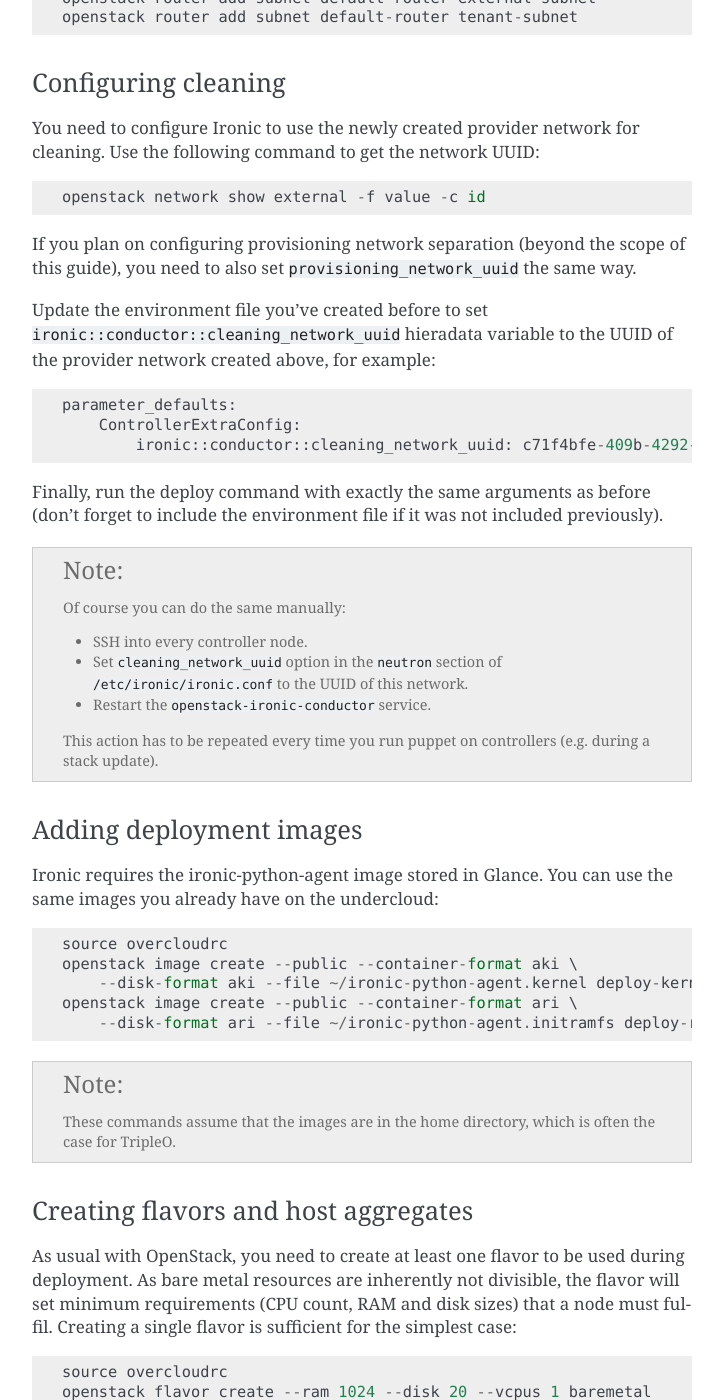
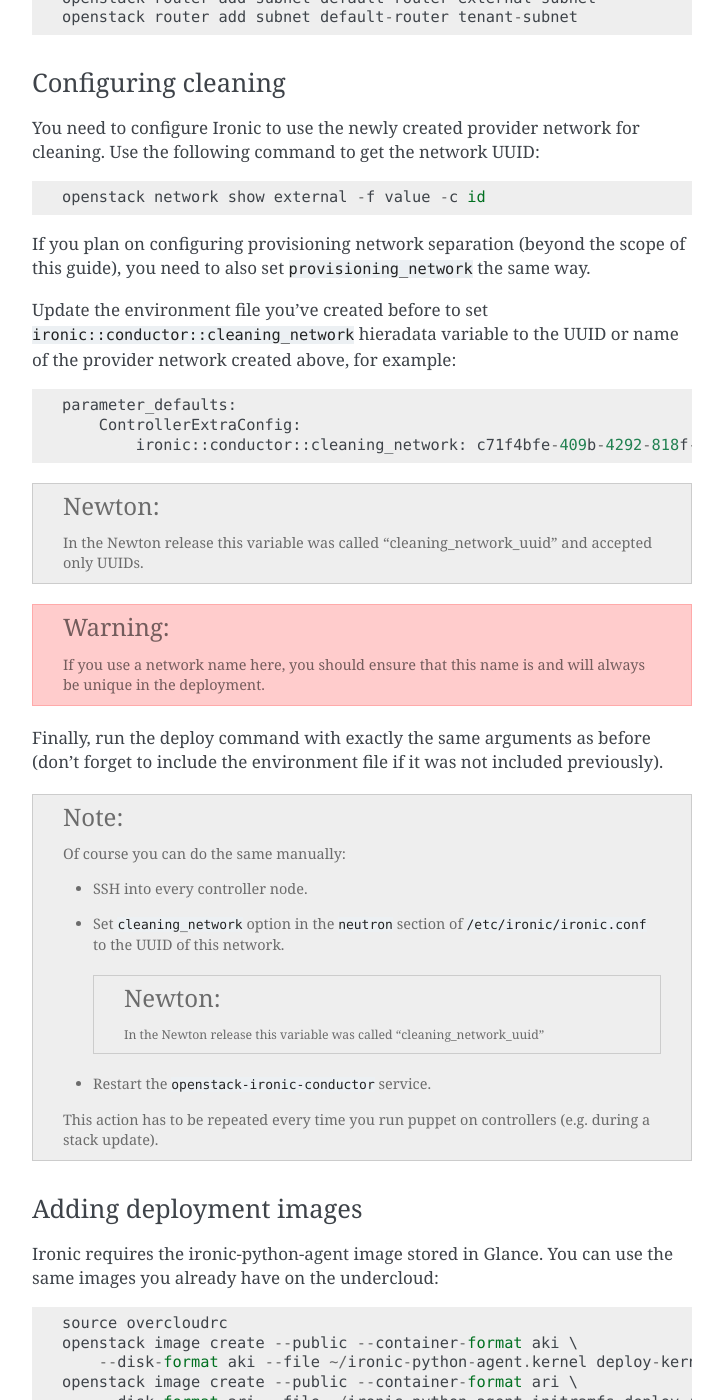
Before and after one commit to openstack-archive/tripleo-docs, a Sphinx documentation site: the page built from doc/source/advanced_deployment/baremetal_overcloud.rst, in a window 1280 px wide and 1400 px high, scrolled down 5257 px. Shown: the whole window, without its empty margins (388-1111 px from the left). Built offline with Sphinx 7.4.7, drawn with Linux system fonts in a browser that asks for light colours.

Commit message:
Fix usage of deprecated cleaning_network_uuid in ironic docs
Change-Id: I4258a05c1a737981bcf3eac001d3528d5ad7bd04

```diff
--- a/doc/source/advanced_deployment/baremetal_overcloud.rst
+++ b/doc/source/advanced_deployment/baremetal_overcloud.rst
@@ -252,16 +252,26 @@
     openstack network show external -f value -c id
 
 If you plan on configuring provisioning network separation (beyond the scope
-of this guide), you need to also set ``provisioning_network_uuid`` the same
+of this guide), you need to also set ``provisioning_network`` the same
 way.
 
 Update the environment file you've created before to set
-``ironic::conductor::cleaning_network_uuid`` hieradata variable to the UUID of
-the provider network created above, for example::
+``ironic::conductor::cleaning_network`` hieradata variable to the UUID or name
+of the provider network created above, for example::
 
     parameter_defaults:
         ControllerExtraConfig:
-            ironic::conductor::cleaning_network_uuid: c71f4bfe-409b-4292-818f-21cdf910ee06
+            ironic::conductor::cleaning_network: c71f4bfe-409b-4292-818f-21cdf910ee06
+
+.. admonition:: Newton
+   :class: newton
+
+   In the Newton release this variable was called "cleaning_network_uuid" and
+   accepted only UUIDs.
+
+.. warning::
+   If you use a network name here, you should ensure that this name is and will
+   always be unique in the deployment.
 
 Finally, run the deploy command with exactly the same arguments as before
 (don't forget to include the environment file if it was not included
@@ -272,8 +282,13 @@
 
     * SSH into every controller node.
 
-    * Set  ``cleaning_network_uuid`` option in the ``neutron`` section of
+    * Set  ``cleaning_network`` option in the ``neutron`` section of
       ``/etc/ironic/ironic.conf`` to the UUID of this network.
+
+      .. admonition:: Newton
+         :class: newton
+
+         In the Newton release this variable was called "cleaning_network_uuid"
 
     * Restart the ``openstack-ironic-conductor`` service.
 
```
